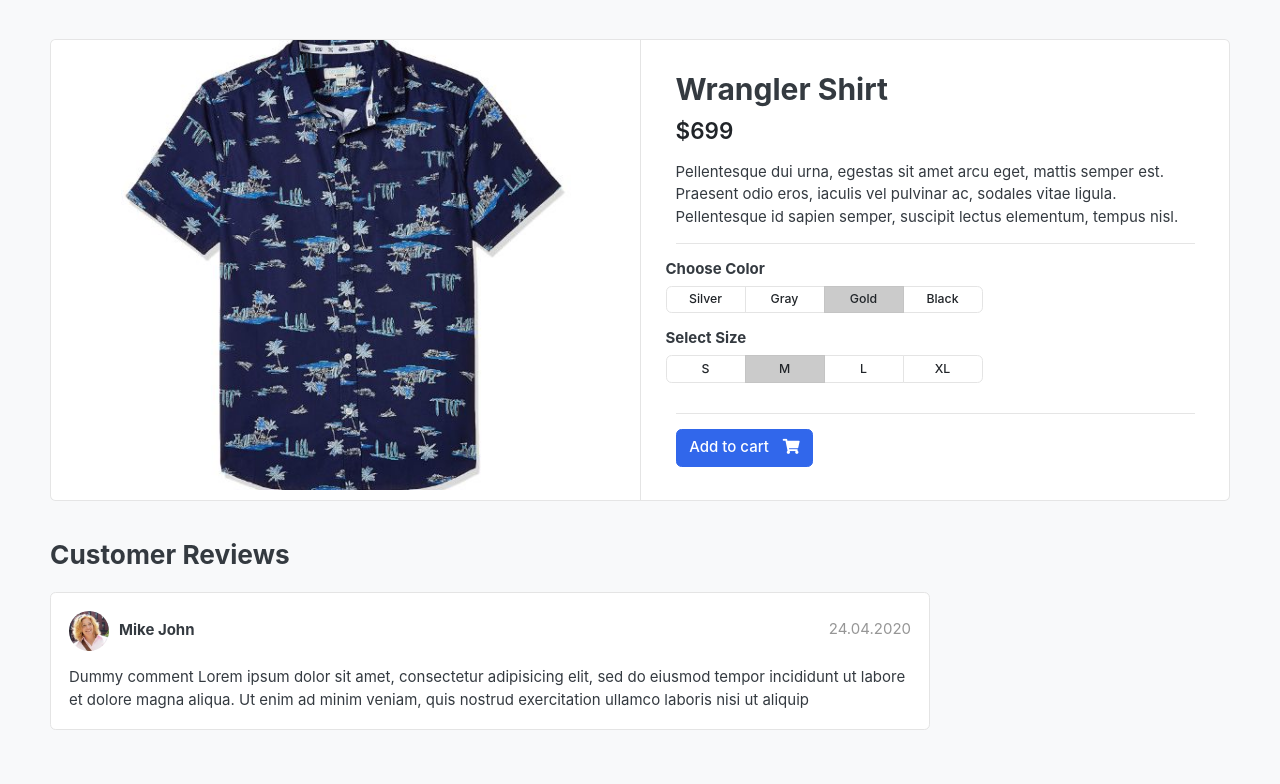
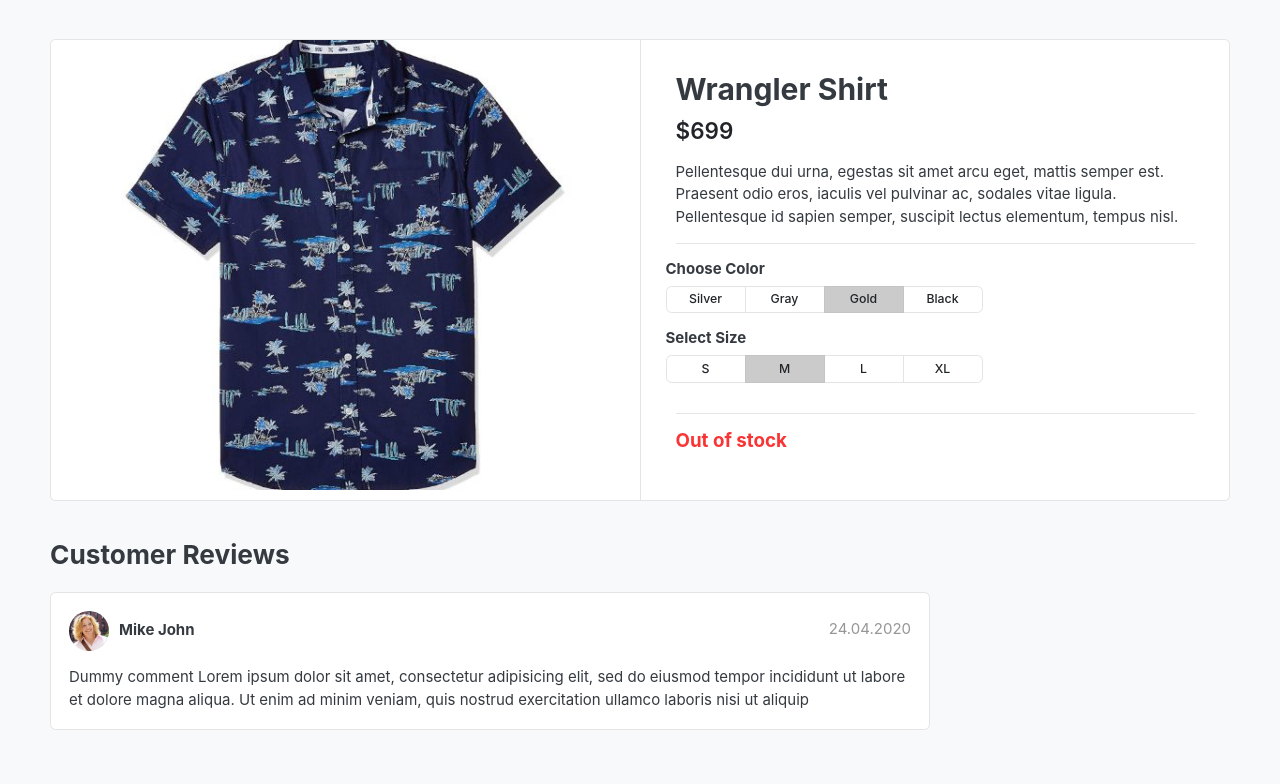
Before and after one commit to Renato-Servadei/GreatKart, a Django app: page /store/shirts/wrangler-shirt/ in a window 1280 px wide. Shown: the part 119-903 px from the top of the page. Run offline with Django 3.2, Linux system fonts and the light colour scheme; data comes from the database, SQL or seed files in the repository; both versions use the stored data as it was after the commit; some libraries are stand-ins or nearby versions; some web fonts are replaced.

Commit message:
Add .gitignore, update home page banner image, and enhance product detail view with stock check

```diff
--- a/templates/home.html
+++ b/templates/home.html
@@ -7,7 +7,7 @@
 <div class="container">
 
 <div class="intro-banner-wrap">
-	<img src="{% static 'images/banners/1.jpg' %}" class="img-fluid rounded">
+	<img src="{% static 'images/banners/cover.jpg' %}" class="img-fluid rounded">
 </div>
 
 </div> <!-- container //  -->
--- a/templates/store/product_detail.html
+++ b/templates/store/product_detail.html
@@ -68,7 +68,13 @@
 		</div>
 	</div> <!-- row.// -->
 	<hr>
-	<a href="./product-detail.html" class="btn  btn-primary"> <span class="text">Add to cart</span> <i class="fas fa-shopping-cart"></i>  </a>
+	{% if single_product.stock <= 0 %}
+		<h5 class="text-danger">Out of stock</h5>
+	{% else %}
+	<a href="./product-detail.html" class="btn  btn-primary">
+		<span class="text">Add to cart</span> <i class="fas fa-shopping-cart"></i>
+	</a>
+	{% endif %}
 </article> <!-- product-info-aside .// -->
 		</main> <!-- col.// -->
 	</div> <!-- row.// -->
```
Also changed, not shown: db.sqlite3, greatkart/static/images/banners/cover.jpg (renamed from greatkart_resources/GreatKart Images/cover.jpg), 1 other file.
